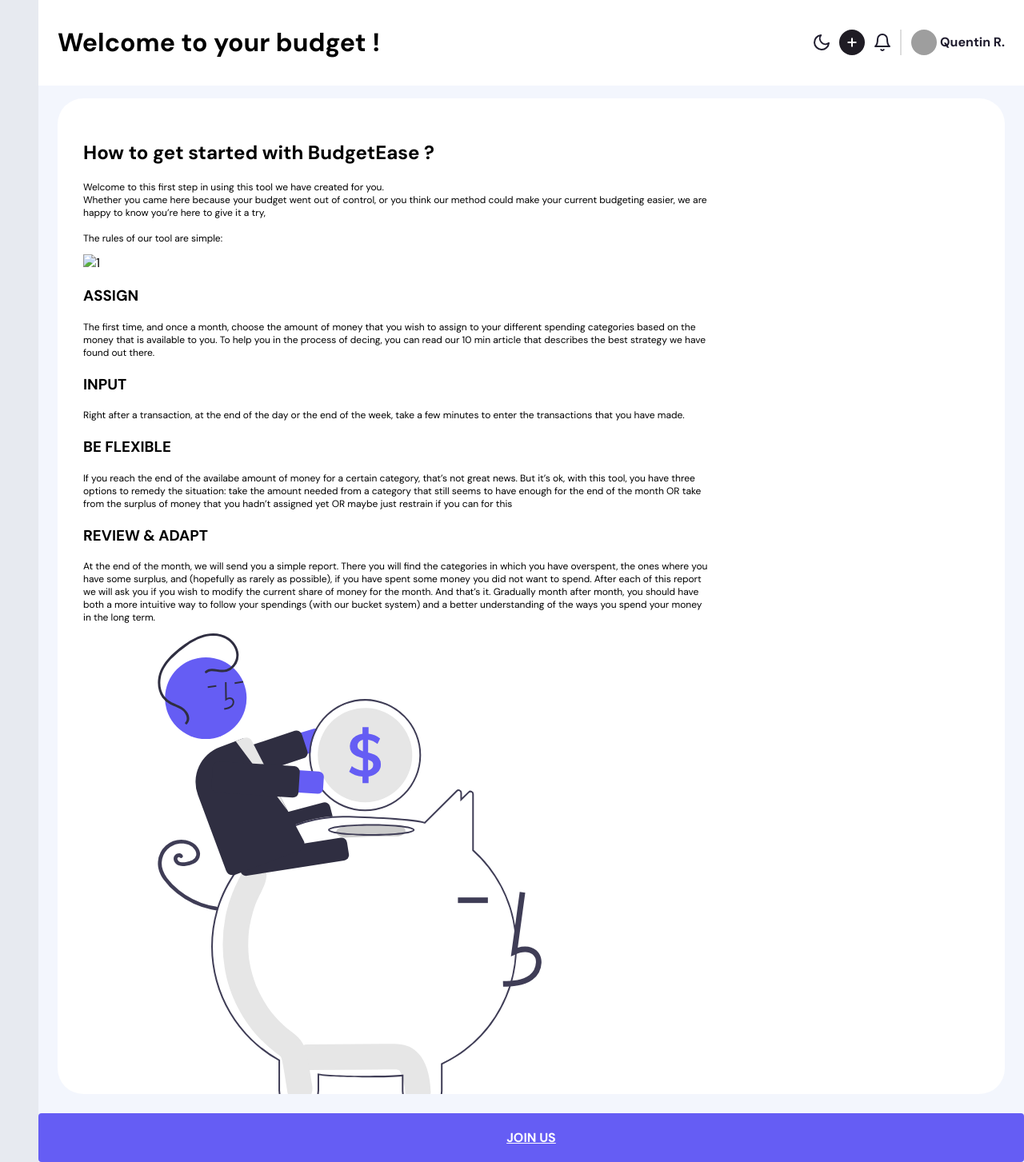
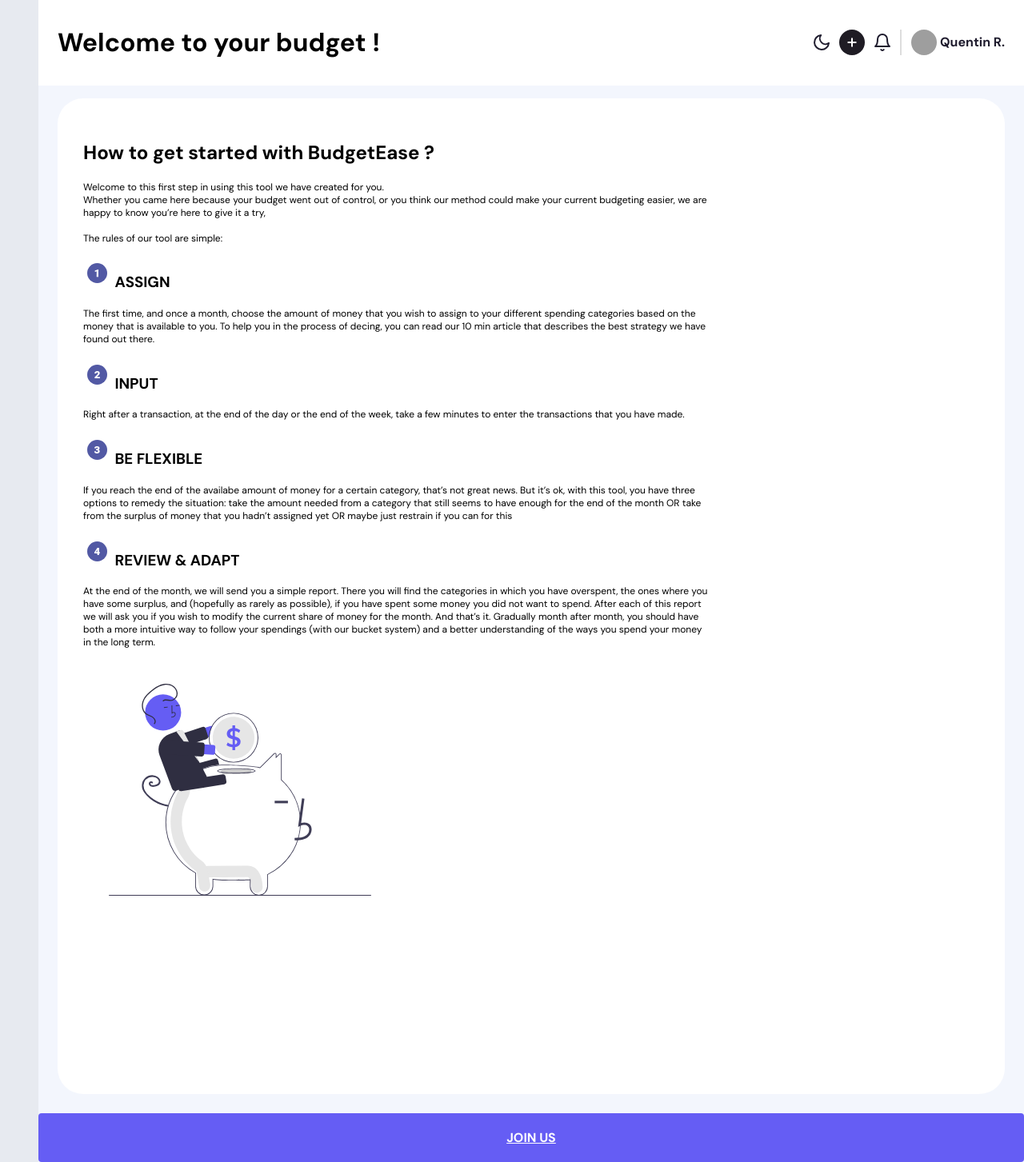
Before and after one commit to QuentinRiv/DessusDesSous, a Flask app: page /explain in a window 1280 px wide. Shown: the whole page at 80% size. Run offline with Flask 2, Linux system fonts and the light colour scheme; parts of the project's set-up code (start-up, migrations or seed data) failed here and were passed over; grey boxes are pictures that could not be loaded.

Commit message:
improved explanation page

```diff
--- a/appli/budget/static/css/style_explain.css
+++ b/appli/budget/static/css/style_explain.css
@@ -87,7 +87,14 @@
   -ms-flex-direction: column;
   flex-direction: column;
   max-height: 5fr;
-  flex-direction: column;
+}
+
+.explanation-part {
+  flex: 70%;
+}
+
+.illustration-part {
+  flex: 30%;
 }
 
 .table-section {
@@ -574,12 +581,15 @@
   max-width: 70%;
 }
 
-.illustration-container {
-  max-width: 30%;
+.illustration-part img {
+  padding: 2em;
+  max-width: 50%;
 }
 
-.illustration-container img {
-  max-height: 30%;
+.round {
+  max-width: 35px;
+  padding: 5px;
+  align: center;
 }
 
 .projects-section p {
--- a/appli/budget/templates/explain.html
+++ b/appli/budget/templates/explain.html
@@ -78,28 +78,31 @@
             <br>
             </p>
 
-            <div class="explanation-point">
-              <img src="" alt="1">
+            <div class="explanation-part">
+
               <h3>
-                ASSIGN
+                <img class="round" src="{{ url_for('budget_bp.static', filename='images/button_1.svg') }}" alt="1"> ASSIGN
               </h3>
               <p>The first time, and once a month, choose the amount of money that you wish to assign to your different spending categories based on the money that is available to you. To help you in the process of decing, you can read our 10 min article that describes the best strategy we have found out there. </p>
 
               <h3>
+                <img class="round" src="{{ url_for('budget_bp.static', filename='images/button_2.svg') }}" alt="2">
                 INPUT
               </h3>
               <p>Right after a transaction, at the end of the day or the end of the week, take a few minutes to enter the transactions that you have made.</p>
               <h3>
+                <img class="round" src="{{ url_for('budget_bp.static', filename='images/button_3.svg') }}" alt="3">
                 BE FLEXIBLE
               </h3>
               <p>If you reach the end of the availabe amount of money for a certain category, that’s not great news. But it’s ok, with this tool, you have three options to remedy the situation: take the amount needed from a category that still seems to have enough for the end of the month OR take from the surplus of money that you hadn’t assigned yet OR maybe just restrain if you can for this</p>
               <h3>
+                <img class="round" src="{{ url_for('budget_bp.static', filename='images/button_4.svg') }}" alt="4">
                 REVIEW & ADAPT
               </h3>
               <p>At the end of the month, we will send you a simple report. There you will find the categories in which you have overspent, the ones where you have some surplus, and (hopefully as rarely as possible), if you have spent some money you did not want to spend. After each of this report we will ask you if you wish to modify the current share of money for the month.
                 And that’s it. Gradually month after month, you should have both a more intuitive way to follow your spendings (with our bucket system) and a better understanding of the ways you spend your money in the long term.  </p>
             </div>
-            <div class="illustration-container">
+            <div class="illustration-part">
               <img src="{{ url_for('budget_bp.static', filename='images/explantion.svg') }}" alt="">
             </div>
         </div>
```
Also changed, not shown: appli/budget/static/images/button_1.svg (added), appli/budget/static/images/button_2.svg (added), appli/budget/static/images/button_3.svg (added), appli/budget/static/images/button_4.svg (added).
